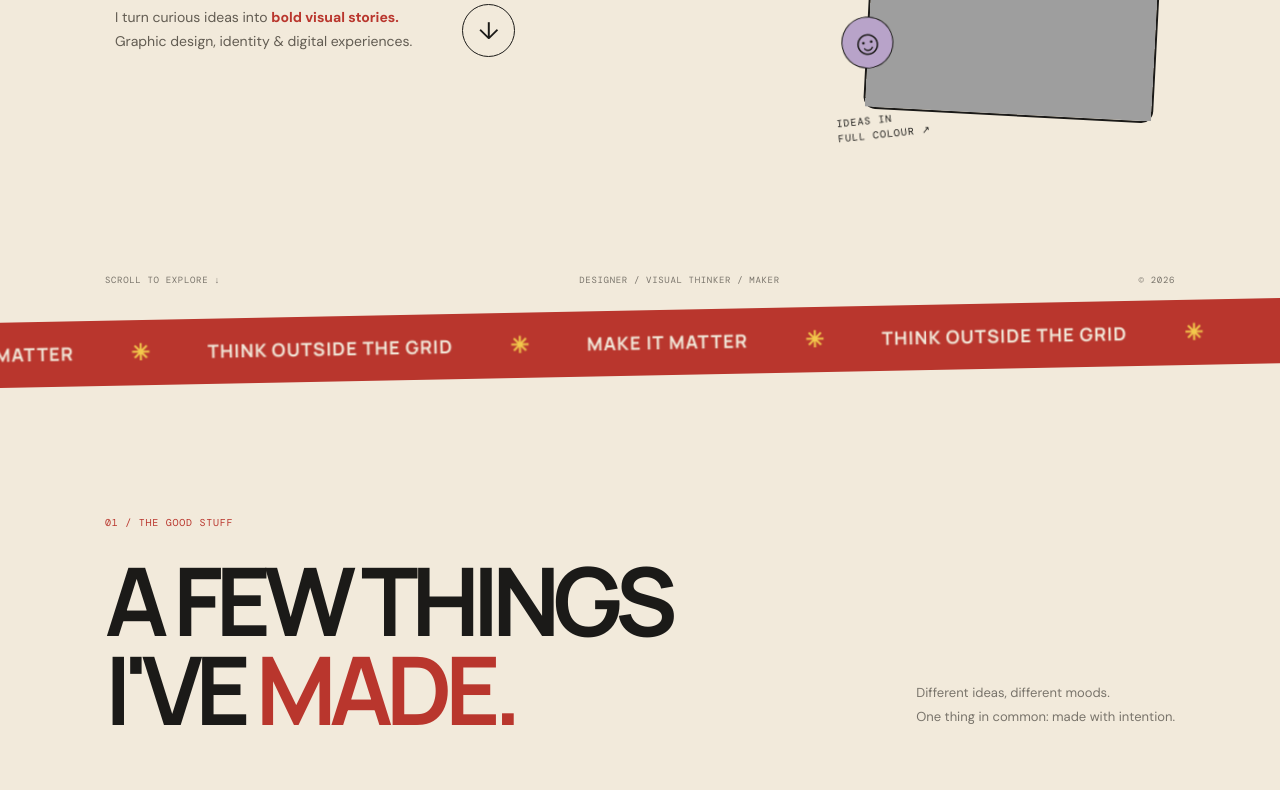
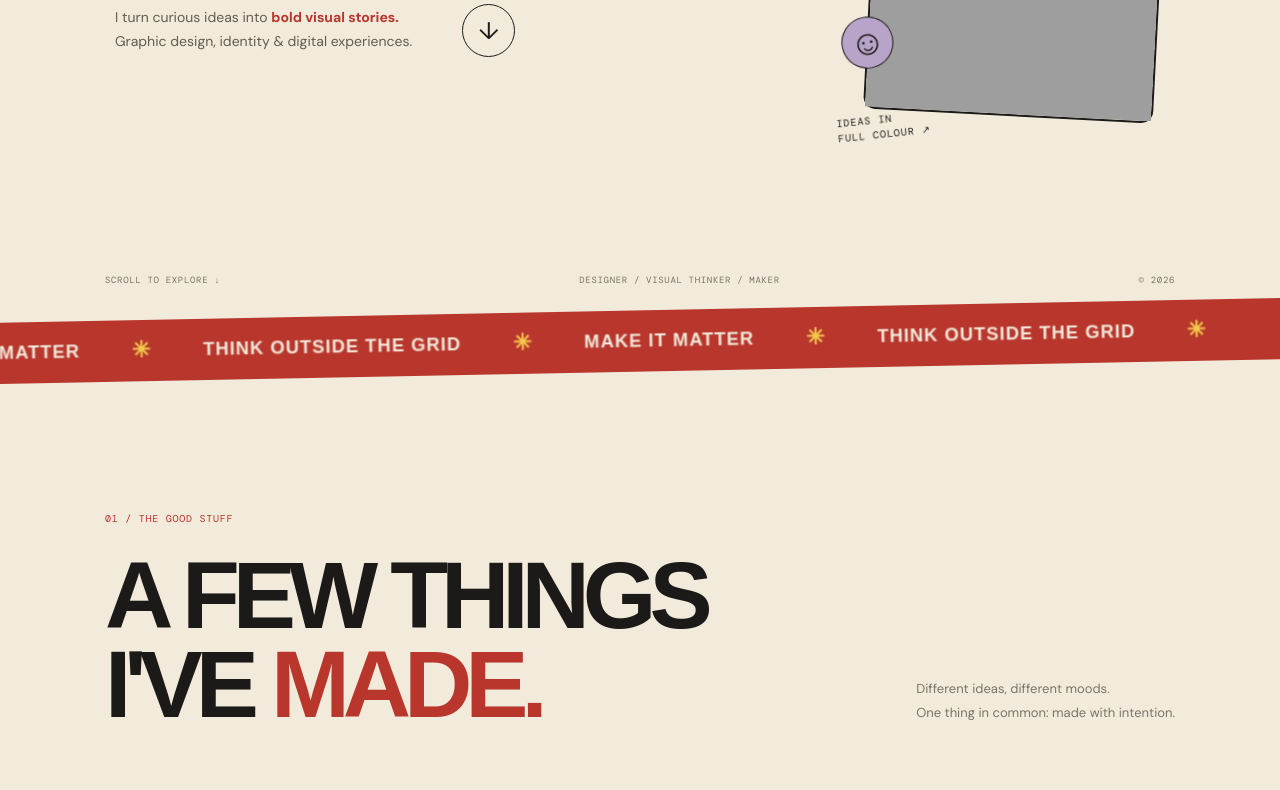
Before and after one commit to MithunKumar2003/mithun-portfolio, a plain HTML site: page index.html in a window 1280 px wide. Shown: the part 561-1351 px from the top of the page. Drawn offline with nearby package versions, Linux system fonts and the light colour scheme; grey boxes are pictures that could not be loaded.

Commit message:
Use refined Sora typography for premium portfolio

```diff
--- a/index.html
+++ b/index.html
@@ -5,7 +5,7 @@
 <meta name="theme-color" content="#f2eadb"><meta name="description" content="Mithun Kumar — independent graphic designer creating identities, visuals and digital experiences.">
 <title>Mithun Kumar® — Designer & Visual Storyteller</title>
 <link rel="preconnect" href="https://fonts.googleapis.com"><link rel="preconnect" href="https://fonts.gstatic.com" crossorigin>
-<link href="https://fonts.googleapis.com/css2?family=DM+Mono:wght@400;500&family=DM+Sans:wght@400;500;600;700&family=Manrope:wght@400;500;600;700;800&display=swap" rel="stylesheet">
+<link href="https://fonts.googleapis.com/css2?family=DM+Mono:wght@400;500&family=DM+Sans:wght@400;500;600;700&family=Sora:wght@400;500;600;700;800&display=swap" rel="stylesheet">
 <link rel="stylesheet" href="styles.css">
 </head>
 <body>
```
